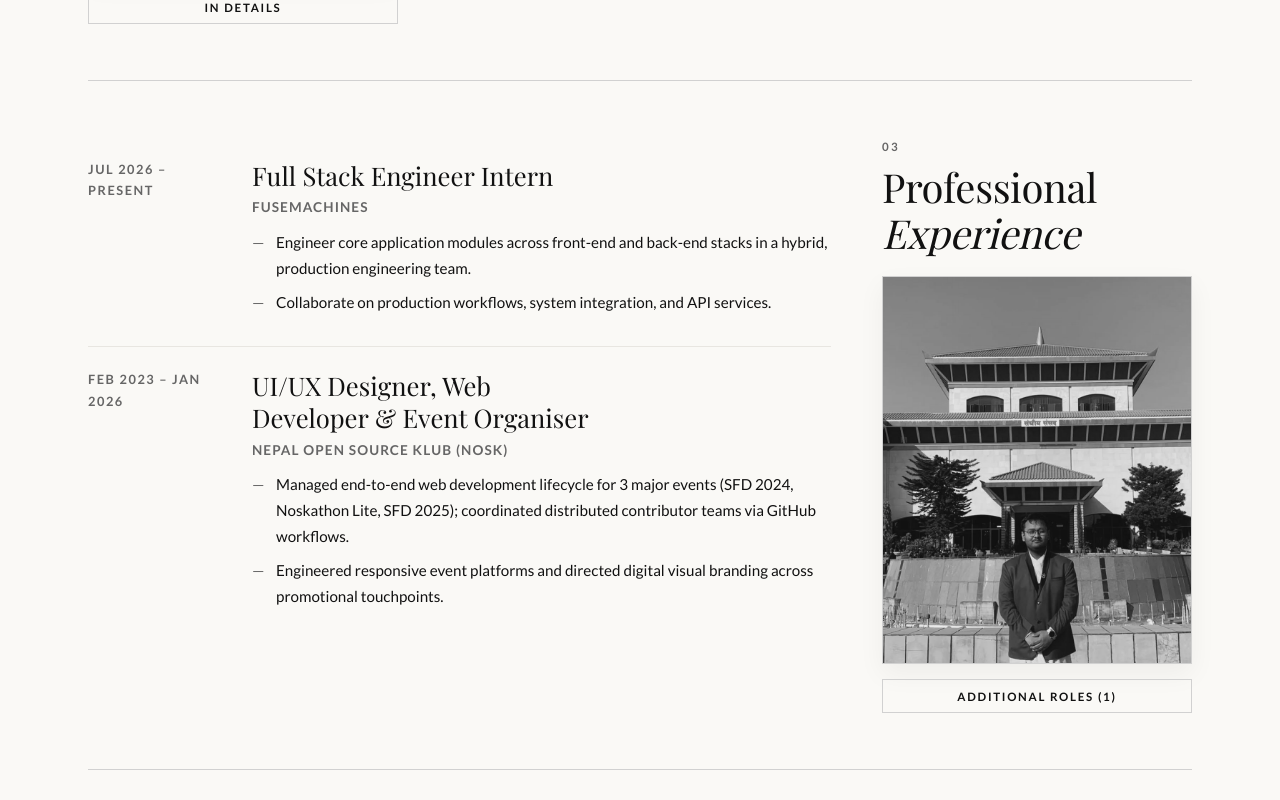
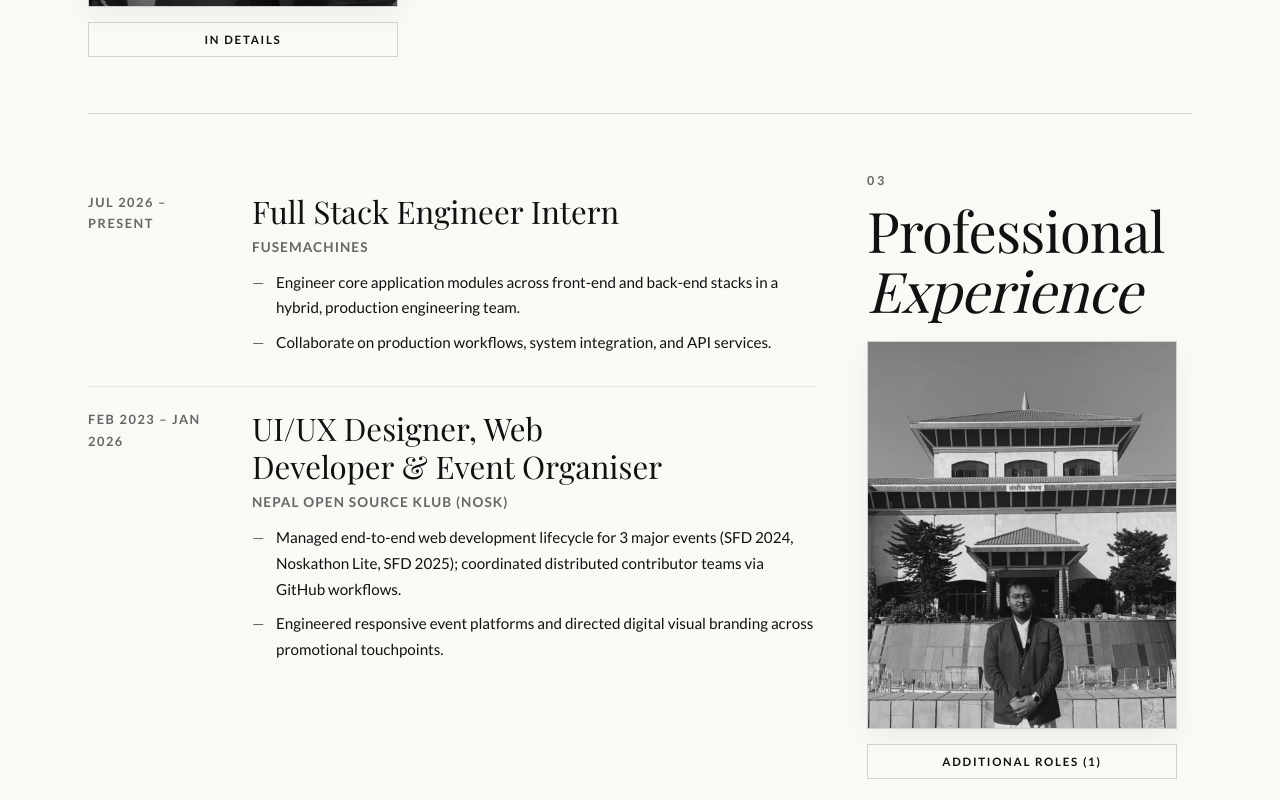
Before and after one commit to sujalbthapa/PortfolioWebsite, a React (Vite) app: page /details in a window 1280 px wide. Shown: the part 1360-2160 px from the top of the page. Built offline with nearby package versions, Linux system fonts and the light colour scheme; a web font is replaced by a local one.

Commit message:
Restore prominent broadsheet font sizes for section titles and list item titles

```diff
--- a/src/styles/global.css
+++ b/src/styles/global.css
@@ -432,19 +432,22 @@ a:hover {
 
 .section-number {
   font-family: var(--font-sans);
-  font-size: 0.72rem;
+  font-size: 0.78rem;
   font-weight: 700;
   color: var(--text-gray);
-  letter-spacing: 0.2em;
-  margin-bottom: 0.45rem;
+  letter-spacing: 0.22em;
+  margin-bottom: 0.55rem;
 }
 
 .section-title {
-  font-size: clamp(1.9rem, 3.5vw, 2.5rem);
-  letter-spacing: -0.01em;
+  font-size: clamp(2.5rem, 6vw, 3.5rem);
+  letter-spacing: -0.015em;
   text-transform: capitalize;
-  line-height: 1.15;
-  margin-bottom: 0.85rem;
+  line-height: 1.08;
+  margin-bottom: 1.15rem;
+  word-break: normal;
+  overflow-wrap: break-word;
+  hyphens: none;
 }
 
 /* Hero Section */
@@ -605,12 +608,12 @@ a:hover {
 
 @media (min-width: 800px) {
   .editorial-grid {
-    grid-template-columns: 280px 1fr;
+    grid-template-columns: 290px 1fr;
     gap: clamp(2rem, 3.5vw, 3.5rem);
   }
 
   .editorial-grid.grid-reversed {
-    grid-template-columns: 1fr 280px;
+    grid-template-columns: 1fr 290px;
   }
 
   .editorial-grid.grid-reversed .section-header {
@@ -626,12 +629,12 @@ a:hover {
 
 @media (min-width: 1100px) {
   .editorial-grid {
-    grid-template-columns: 310px 1fr;
+    grid-template-columns: 325px 1fr;
     gap: clamp(2.5rem, 4vw, 4rem);
   }
 
   .editorial-grid.grid-reversed {
-    grid-template-columns: 1fr 310px;
+    grid-template-columns: 1fr 325px;
   }
 }
 
@@ -760,9 +763,9 @@ a:hover {
 }
 
 .item-title {
-  font-size: clamp(1.25rem, 2.2vw, 1.6rem);
-  margin-bottom: 0.35rem;
-  line-height: 1.25;
+  font-size: clamp(1.4rem, 2.6vw, 1.95rem);
+  margin-bottom: 0.4rem;
+  line-height: 1.22;
 }
 
 .item-subtitle {
```
